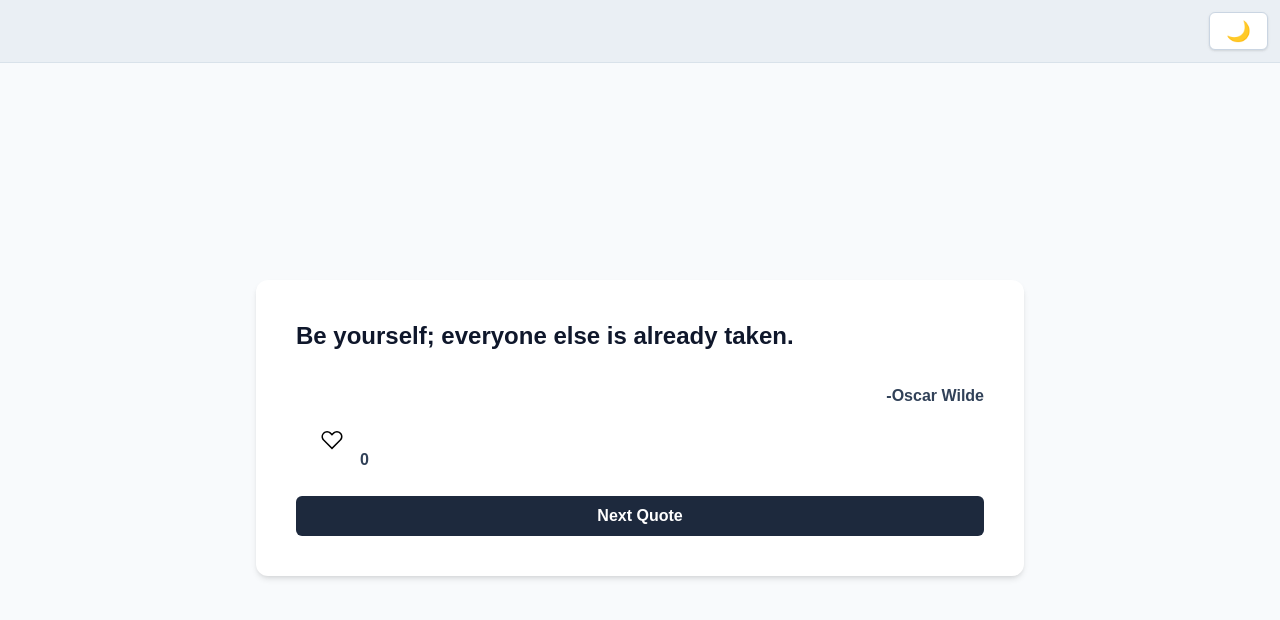
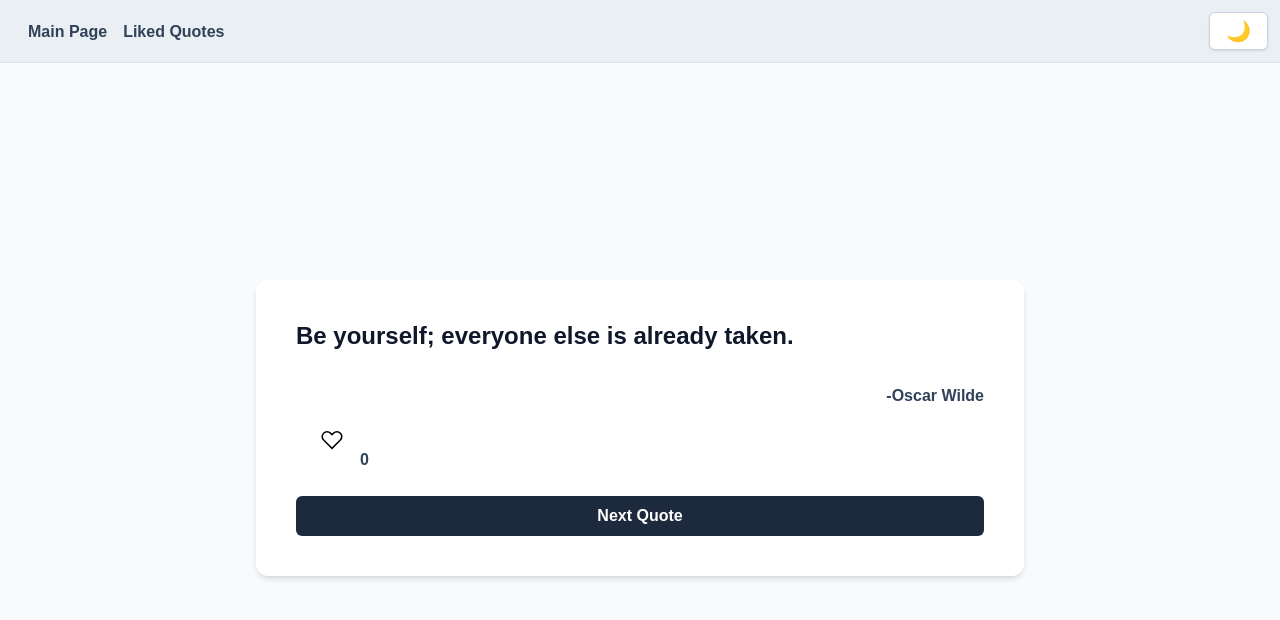
Before and after one commit to OmerKocak0/random-quotes, a Next.js app: page / in a window 1280 px wide. Shown: the top 620 px of the page. Built offline with nearby package versions, Linux system fonts and the light colour scheme.

Commit message:
H6 component Fixed

```diff
--- a/src/components/NavBar.jsx
+++ b/src/components/NavBar.jsx
@@ -8,12 +8,12 @@ export function NavBar() {
     <nav className="flex justify-between w-full sticky p-3 top-0 z-50 bg-slate-200/70 dark:bg-slate-950/70 backdrop-blur-md border-b border-slate-300/50 dark:border-slate-800 transition-colors duration-300">
       <ul className="flex gap-4 pt-2 pl-4 ">
         <li>
-          <H6 element="nav">
+          <H6 element="span">
             <Link href="/">Main Page</Link>
           </H6>
         </li>
         <li>
-          <H6 element="nav">
+          <H6 element="span">
             <Link href="/user/quotes/liked">Liked Quotes</Link>
           </H6>
         </li>
```
